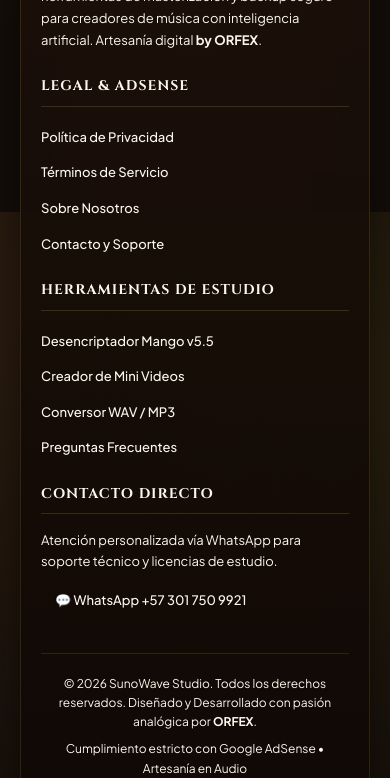
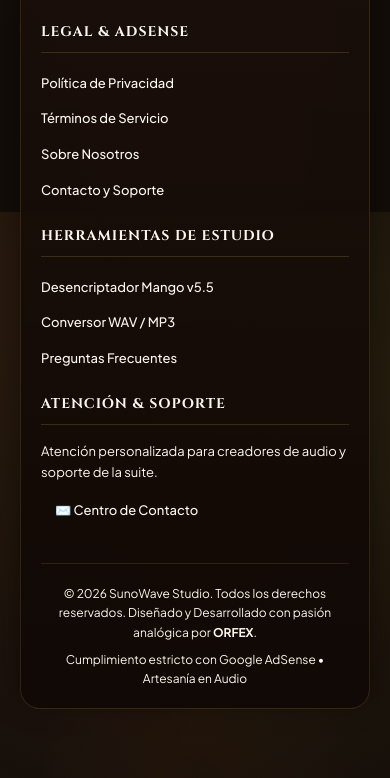
Before and after one commit to elorfer/sunowave-studio, a website: page sobre-nosotros.html in a window 390 px wide. Shown: the part 4008-4786 px from the top of the page. Drawn offline with nearby package versions, Linux system fonts and the light colour scheme; a web font is replaced by a local one.

Commit message:
fix: remove visible phone numbers, fix brand logo wrapping, and streamline studio tabs

```diff
--- a/sobre-nosotros.html
+++ b/sobre-nosotros.html
@@ -188,7 +188,7 @@
         <ul>
           <li><strong>Web Audio API nativo:</strong> Procesamiento de coma flotante de 32 bits directo en tu GPU/CPU.</li>
           <li><strong>Privacidad Cero-Huella:</strong> Tus canciones jamás se graban en nuestras bases de datos; la transcodificación y el corte ocurren en la memoria RAM de tu máquina.</li>
-          <li><strong>Motor de Mini Video Instantáneo:</strong> Renderizado por hardware mediante Canvas 2D y MediaStream, permitiendo crear teasers de Reels/TikTok en menos de 5 segundos.</li>
+          <li><strong>Corte y Procesamiento de Muestras:</strong> Recorte instantáneo de estribillos con marcas de agua sonoras y sellos visuales en tiempo real.</li>
         </ul>
       </section>
 
@@ -236,16 +236,15 @@
         <h4>Herramientas de Estudio</h4>
         <ul>
           <li><a href="index.html#desencriptador">Desencriptador Mango v5.5</a></li>
-          <li><a href="index.html#videomaker">Creador de Mini Videos</a></li>
           <li><a href="index.html#convertidor">Conversor WAV / MP3</a></li>
           <li><a href="index.html#faqs">Preguntas Frecuentes</a></li>
         </ul>
       </div>
 
       <div class="sv-footer-nav-col">
-        <h4>Contacto Directo</h4>
-        <p style="color: var(--leather-sand); font-size: 13px; margin-bottom: 10px;">Atención personalizada vía WhatsApp para soporte técnico y licencias de estudio.</p>
-        <a href="https://wa.me/573017509921?text=Hola%20ORFEX,%20quiero%20conocer%20mas%20sobre%20SunoWave" target="_blank" rel="noopener noreferrer" class="btn btn-secondary" style="font-size: 13px; padding: 8px 14px; width: 100%; text-align: center;">💬 WhatsApp +57 301 750 9921</a>
+        <h4>Atención & Soporte</h4>
+        <p style="color: var(--leather-sand); font-size: 13px; margin-bottom: 10px;">Atención personalizada para creadores de audio y soporte de la suite.</p>
+        <a href="contacto.html" class="btn btn-secondary" style="font-size: 13px; padding: 8px 14px; width: 100%; text-align: center;">✉️ Centro de Contacto</a>
       </div>
 
       <div class="sv-footer-bottom">
```
